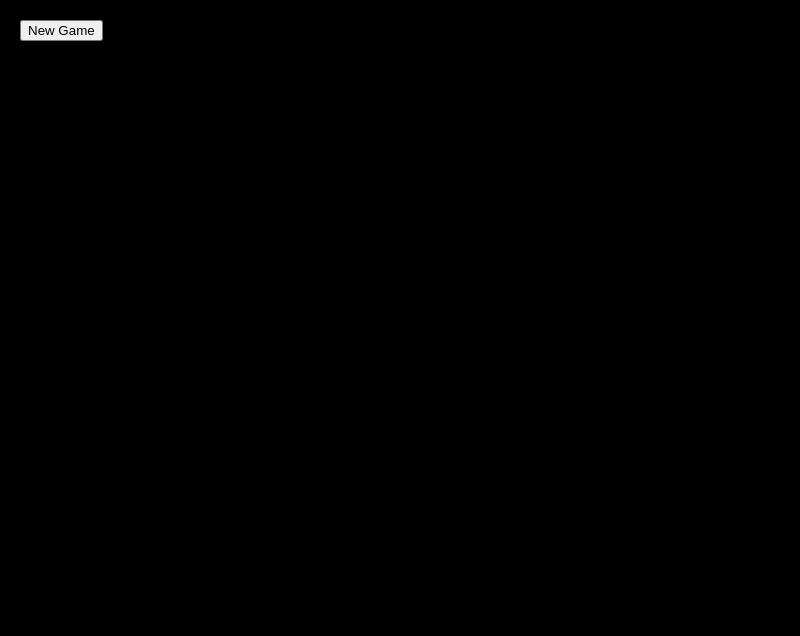
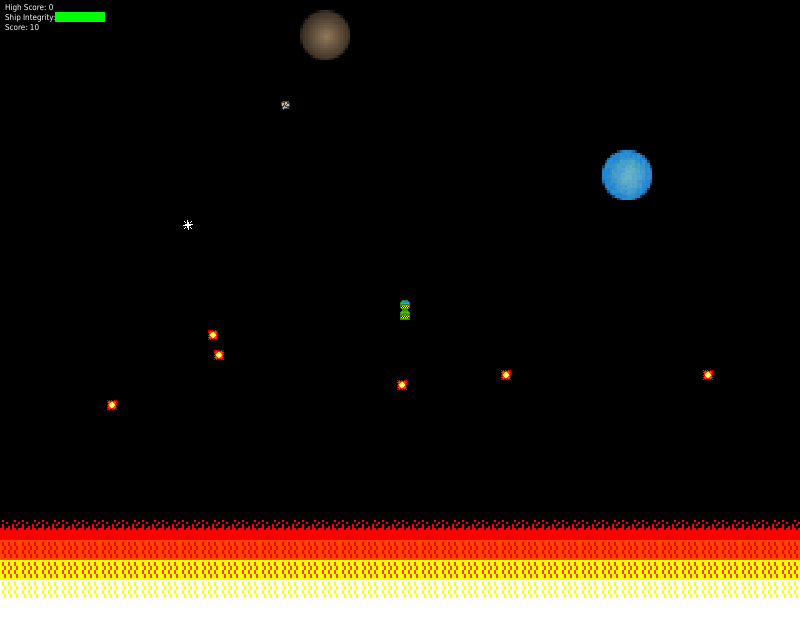
Before and after one commit to tomasmiles/SolarExodus, an Electron app: page se.html in a window 800 px wide. Drawn offline with Linux system fonts and the light colour scheme.

Commit message:
Given up on splitting into different files. Should probably just push this and move on

```diff
--- a/core.js
+++ /dev/null
@@ -1,62 +0,0 @@
-var canvas = document.getElementById("canvas");
-canvas.addEventListener("pointerdown", pointerDown);
-canvas.addEventListener("pointerup", pointerUp);
-window.addEventListener("keydown", keyDown);
-window.addEventListener("keyup", keyUp);
-window.addEventListener("resize", resizeCanvasToInner);
-var graphicsContext = canvas.getContext("2d");
-graphicsContext.imageSmoothingEnabled = false;
-graphicsContext.font = "16px Tahoma";
-
-var audioContext = new AudioContext();
-
-var newGameButton = document.getElementById("newGame");
-newGameButton.addEventListener("click", newGame);
-
-resizeCanvasToInner();
-
-var state = "game";
-var entities = new Array();
-entities.push(new Entity(10, 10, 10, 10));
-entities[0].xVel = 5;
-var world = new Entity(0, 0, 1000, 1000);
-setEntitySectors(world);
-
-function pointerDown(event) {
-
-}
-
-function pointerUp(event) {
-
-}
-
-function keyDown(event) {
-
-}
-
-function keyUp(event) {
-
-}
-
-function draw() {
-  graphicsContext.fillStyle = "#000000";
-  graphicsContext.fillRect(0, 0, canvas.width, canvas.height);
-}
-
-function update() {
-  if(state == "game") {
-    processEntityMotion(entities);
-  }
-}
-
-function resizeCanvasToInner() {
-  canvas.width = window.innerWidth;
-  canvas.height = window.innerHeight;
-}
-
-function newGame() {
-  newGameButton.style.display = "none";
-
-}
-
-var mainLoop = window.setInterval(function(){update(); draw();}, 50);
--- a/entities.js
+++ /dev/null
@@ -1,37 +0,0 @@
-function Entity(x, y, width, height) {
-  //x and y are the top left of a rectangle
-  this.xPos = x;
-  this.yPos = y;
-  this.width = width;
-  this.height = height;
-  this.xVel = 0;
-  this.yVel = 0;
-}
-
-function processEntityMotion(entities) {
-  for(var e = 0; e < entities.length; e++) {
-    entities[e].xPos+=entities[e].xVel;
-    entities[e].yPos+=entities[e].yVel;
-    //console.log(entities[e]);
-  }
-}
-
-//Using a single entity as a root for other entities to be relative to in position
-//Subdivide the entity area for entities to
-function setEntitySectors(entity) {
-  var minSectorSize = 50;
-  entity.sectors = new Object();
-  xDivide = entity.width;
-  while(xDivide > minSectorSize) {
-    xDivide = xDivide/2;
-  }
-  if(xDivide < 50) xDivide = 50;
-  yDivide = entity.height;
-  while(yDivide > minSectorSize) {
-    yDivide = yDivide/2;
-  }
-  if(yDivide < 50) yDivide = 50;
-
-  console.log(xDivide);
-  console.log(yDivide);
-}
--- a/se.html
+++ b/se.html
@@ -6,14 +6,9 @@
 	</head>
 	<body>
 		<canvas id="canvas" width="800" height="600" style="display: block; image-rendering: crisp-edges;"></canvas>
-		<button id="newGame" name="New Game" style="position: fixed; top: 20px; left: 20px;">New Game</button>
+		<!--<button id="newGame" name="New Game" style="position: fixed; top: 10px; left: 10px;">New Game</button>
+		<button id="mainMenu" name="Main Menu" style="position: fixed; top: 10px; left: 10px; display: none">Main Menu</button>-->
 		<img src="images.png" id="images" style="display: none;">
-		<!-- Original monolithic script -->
-		<!--<script src="solarexodus.js"></script>-->
-
-		<!-- refactor script -->
-		<script src="entities.js"></script>
-		<script src="view.js"></script>
-		<script src="core.js"></script>
+		<script src="solarexodus.js"></script>
 	</body>
 </html>
--- a/solarexodus.js
+++ b/solarexodus.js
@@ -10,9 +10,9 @@ context.font = "8px Tahoma";
 
 var audioContext = new AudioContext();
 var arrayBuffer = audioContext.createBuffer(2, audioContext.sampleRate * 0.5, audioContext.sampleRate);
-for(var channel = 0; channel < arrayBuffer.numberOfChannels; channel++) {
-	var nowBuffering = arrayBuffer.getChannelData(channel);
-	for(var i = 0; i < arrayBuffer.length; i++) {
+for(let channel = 0; channel < arrayBuffer.numberOfChannels; channel++) {
+	let nowBuffering = arrayBuffer.getChannelData(channel);
+	for(let i = 0; i < arrayBuffer.length; i++) {
 	nowBuffering[i] = Math.random() * 2 - 1;
 	}
 }
@@ -50,7 +50,7 @@ function Ship(x, y, w, h) {
 	this.hp = 100;
 	this.frame = 0;
 	this.move = function(mx, my) {
-		var newX = this.x + mx;
+		let newX = this.x + mx;
 		if(newX > cx) {
 			this.x = newX - cx;
 		} else if(newX < 0) {
@@ -58,7 +58,7 @@ function Ship(x, y, w, h) {
 		} else {
 			this.x = newX;
 		}
-		var newY = this.y + my;
+		let newY = this.y + my;
 		if(newY > cy) {
 			this.y = cy;
 			isNewGame = true;
@@ -91,7 +91,7 @@ function Planet(x, y, w, h, vx, vy) {
 	this.vy = vy;
 
 	this.move = function() {
-		var newCoords = translate(this.x, this.y, this.vx, this.vy);
+		let newCoords = translate(this.x, this.y, this.vx, this.vy);
 		this.x = newCoords[0];
 		this.y = newCoords[1];
 	}
@@ -106,7 +106,7 @@ function IcePlanet(x, y, w, h, vx, vy) {
 	this.vy = vy;
 
 	this.move = function() {
-		var newCoords = translate(this.x, this.y, this.vx, this.vy);
+		let newCoords = translate(this.x, this.y, this.vx, this.vy);
 		this.x = newCoords[0];
 		this.y = newCoords[1];
 	}
@@ -121,7 +121,7 @@ function Asteroid(x, y, w, h, vx, vy) {
 	this.vy = vy;
 
 	this.move = function() {
-		var newCoords = translate(this.x, this.y, this.vx, this.vy);
+		let newCoords = translate(this.x, this.y, this.vx, this.vy);
 		this.x = newCoords[0];
 		this.y = newCoords[1];
 	}
@@ -137,7 +137,7 @@ function SolarFlare(x, y, w, h, vx, vy) {
 	this.frame = 0;
 
 	this.move = function() {
-		var newCoords = translate(this.x, this.y, this.vx, this.vy);
+		let newCoords = translate(this.x, this.y, this.vx, this.vy);
 		this.x = newCoords[0];
 		this.y = newCoords[1];
 	}
@@ -228,7 +228,7 @@ function drawIcePlanet(x, y, width, height) {
 }
 
 function collide(x1, y1, w1, h1, x2, y2, w2, h2) {
-	var colliding = false;
+	let colliding = false;
 	if(x1 < x2 + w2 &&
 	x1 + w1 > x2 &&
 	y1 < y2 + h2 &&
@@ -296,11 +296,11 @@ function update() {
 		init();
 		isNewGame = false;
 	}
-	var collidedWithSomething = false;
+	let collidedWithSomething = false;
 	player.setGain(0);
 
-	var dx = 0;
-	var dy = 0;
+	let dx = 0;
+	let dy = 0;
 	if(up) {
 		dy -= 10;
 	}
@@ -324,8 +324,8 @@ function update() {
 	if(solarFlares.length > 10) {
 		solarFlares = [];
 	}
-	for(var sf = 0; sf < solarFlares.length; sf++) {
-		var currentFlare = solarFlares[sf];
+	for(let sf = 0; sf < solarFlares.length; sf++) {
+		let currentFlare = solarFlares[sf];
 		currentFlare.move();
 		if(currentFlare.y < cy/2) {
 			currentFlare.frame = 1;
@@ -347,21 +347,21 @@ function update() {
 			collidedWithSomething = true;
 		}
 	}
-	for(var deadFlare = 0; deadFlare < solarFlares.length; deadFlare++) {
+	for(let deadFlare = 0; deadFlare < solarFlares.length; deadFlare++) {
 		if(solarFlares[deadFlare].y < 0) {
 			solarFlares.splice(deadFlare, 1);
 		}
 	}
 
 	if(Math.random() > 0.99 && asteroids.length < 10) {
-		var entryX = 0;
-		var newSize = 5+Math.random()+30;
+		let entryX = 0;
+		let newSize = 5+Math.random()+30;
 		if(Math.random > 0.5) { entryX = cx; }
 		asteroids.push(new Asteroid(entryX, Math.random()*cy, newSize, newSize,
 		(Math.random()-0.5)*20, (Math.random()-0.5)*20));
 	}
-	for(var ast = 0; ast < asteroids.length; ast++) {
-		var currentAsteroid = asteroids[ast];
+	for(let ast = 0; ast < asteroids.length; ast++) {
+		let currentAsteroid = asteroids[ast];
 		currentAsteroid.move();
 		if(currentAsteroid.x > cx) {
 			currentAsteroid.x = 0;
@@ -378,8 +378,8 @@ function update() {
 			collidedWithSomething = true;
 		}
 	}
-	for(var pln = 0; pln < planets.length; pln++) {
-		var currentPlanet = planets[pln];
+	for(let pln = 0; pln < planets.length; pln++) {
+		let currentPlanet = planets[pln];
 		currentPlanet.move();
 		if(currentPlanet.x > cx) {
 			currentPlanet.x = 0;
@@ -394,8 +394,8 @@ function update() {
 			collidedWithSomething = true;
 		}
 	}
-	for(var ice = 0; ice < icePlanets.length; ice++) {
-		var currentIce = icePlanets[ice];
+	for(let ice = 0; ice < icePlanets.length; ice++) {
+		let currentIce = icePlanets[ice];
 		currentIce.move();
 		if(currentIce.x > cx) {
 			currentIce.x = 0;
@@ -428,8 +428,8 @@ function draw() {
 	context.fillStyle = "#000000";
 	context.fillRect(0, 0, cx, cy);
 
-	var sunframe = count%2;
-	for(var w = 0; w < cx/20; w++) {
+	let sunframe = count%2;
+	for(let w = 0; w < cx/20; w++) {
 		drawSunWhite(w*20, cy-20, 20, 20, sunframe);
 		drawSunYellow(w*20, cy-40, 20, 20, sunframe);
 		drawSunOrange(w*20, cy-60, 20, 20, sunframe);
@@ -439,29 +439,29 @@ function draw() {
 	drawShip(player.x, player.y, player.width, player.height, player.frame);
 
 	if(solarFlares.length > 0) {
-		for(var f = 0; f < solarFlares.length; f++) {
-			var flare = solarFlares[f];
+		for(let f = 0; f < solarFlares.length; f++) {
+			let flare = solarFlares[f];
 			drawSolarFlare(flare.x, flare.y, flare.w, flare.h, flare.frame);
 		}
 	}
 
 	if(asteroids.length > 0) {
-		for(var a = 0; a < asteroids.length; a++) {
-			var asteroid = asteroids[a];
+		for(let a = 0; a < asteroids.length; a++) {
+			let asteroid = asteroids[a];
 			drawAsteroid(asteroid.x, asteroid.y, asteroid.w, asteroid.h, 0);
 		}
 	}
 
 	if(planets.length > 0) {
-		for(var p = 0; p < planets.length; p++) {
-			var planet = planets[p];
+		for(let p = 0; p < planets.length; p++) {
+			let planet = planets[p];
 			drawPlanet(planet.x, planet.y, planet.w, planet.h);
 		}
 	}
 
 	if(icePlanets.length > 0) {
-		for(var i = 0; i < icePlanets.length; i++) {
-			var icePlanet = icePlanets[i];
+		for(let i = 0; i < icePlanets.length; i++) {
+			let icePlanet = icePlanets[i];
 			drawIcePlanet(icePlanet.x, icePlanet.y, icePlanet.w, icePlanet.h);
 		}
 	}
@@ -503,9 +503,9 @@ function playBeat() {
 }
 
 function beat() {
-	var kickOsc = audioContext.createOscillator();
+	let kickOsc = audioContext.createOscillator();
 	kickOsc.type = 'sine';
-	var kickGain = audioContext.createGain();
+	let kickGain = audioContext.createGain();
 	kickGain.gain.value = 0;
 	kickOsc.connect(kickGain);
 	kickGain.connect(audioContext.destination);
@@ -518,16 +518,16 @@ function beat() {
 }
 
 function offBeat() {
-	var bassOsc = audioContext.createOscillator();
+	let bassOsc = audioContext.createOscillator();
 	bassOsc.type = 'sine';
 	bassOsc.frequency.setValueAtTime(100+Math.random()*100, audioContext.currentTime);
-	var midOsc = audioContext.createOscillator();
+	let midOsc = audioContext.createOscillator();
 	midOsc.type = 'sine';
 	midOsc.frequency.setValueAtTime(133+Math.random()*133, audioContext.currentTime);
-	var trebOsc = audioContext.createOscillator();
+	let trebOsc = audioContext.createOscillator();
 	trebOsc.type = 'sine';
 	trebOsc.frequency.setValueAtTime(166+Math.random()*166, audioContext.currentTime);
-	var chordGain = audioContext.createGain();
+	let chordGain = audioContext.createGain();
 	chordGain.gain.value = 0.2;
 	bassOsc.connect(chordGain);
 	midOsc.connect(chordGain);
--- a/view.js
+++ /dev/null
@@ -1,10 +0,0 @@
-function view(canvasX, canvasY, canvasWidth, canvasHeight, viewX, viewY, viewWidth, viewHeight) {
-  this.canvasX = canvasX;
-  this.canvasY = canvasY;
-  this.canvasWidth = canvasWidth;
-  this.canvasHeight = canvasHeight;
-  this.viewX = viewX;
-  this.viewY = viewY;
-  this.viewWidth = viewWidth;
-  this.viewHeight = viewHeight;
-}
```
